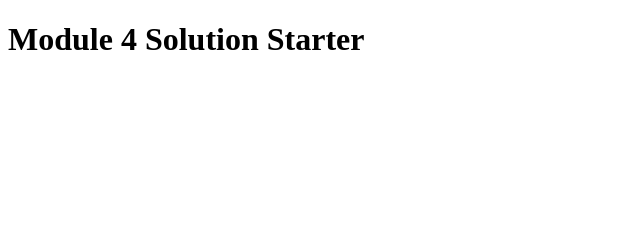
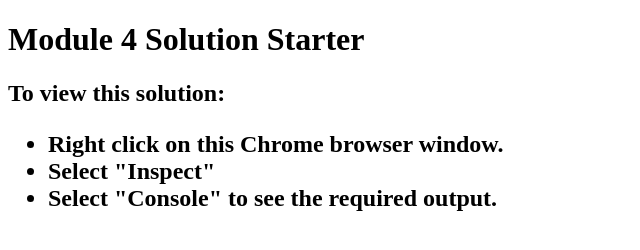
Before and after one commit to jlarryc/mod4, a plain HTML site: page index.html in a window 1280 px wide. Shown: the whole page, without its empty margins (0-640 px from the left). Drawn offline with Linux system fonts and the light colour scheme.

Commit message:
Add instructions to view the assignment

```diff
--- a/index.html
+++ b/index.html
@@ -12,5 +12,12 @@
 </head>
 <body>
   <h1>Module 4 Solution Starter</h1>
+  <h2>To view this solution:<br>
+  <ul>
+    <li>Right click on this Chrome browser window.</li>
+    <li>Select "Inspect"</li>
+    <li>Select "Console" to see the required output.</li>
+  </ul>
+  </h2>
 </body>
 </html>
```
